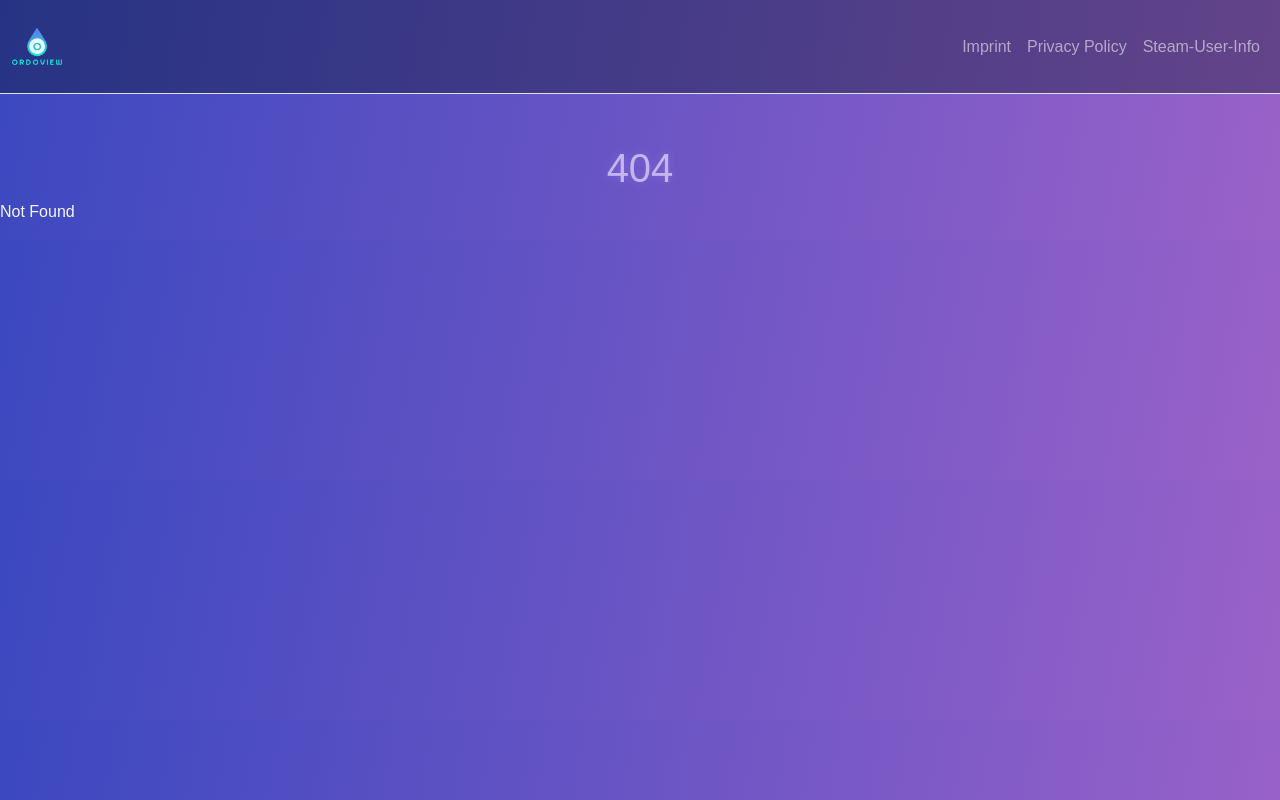
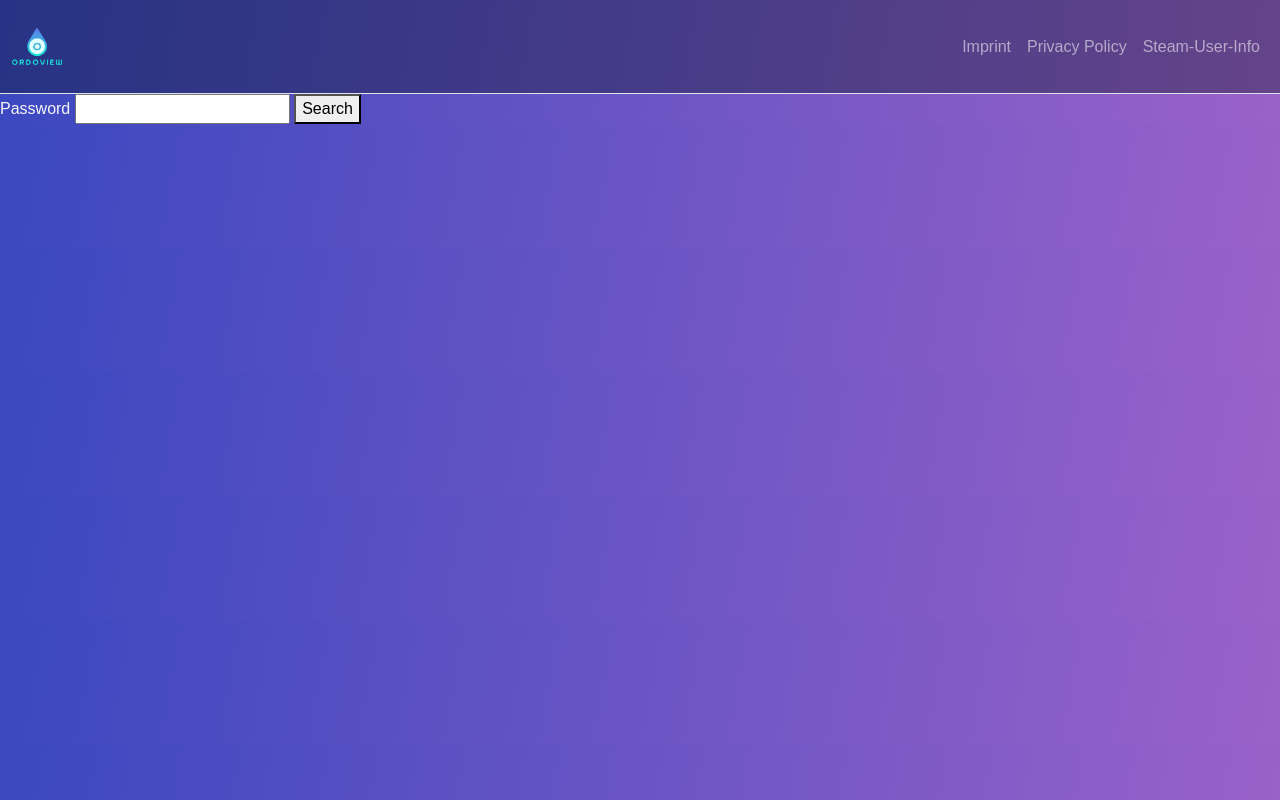
Before and after one commit to Chris42221/OrdoView, a SvelteKit app: page /searchapps in a window 1280 px wide. Before the commit this address had no page. Built offline with nearby package versions, Linux system fonts and the light colour scheme.

Commit message:
Refactor search functionality and update form actions

```diff
--- a/src/routes/+page.server.js
+++ b/src/routes/+page.server.js
@@ -28,7 +28,7 @@ export async function load({ fetch }) {
 
 /** @satisfies {import('./$types').Actions} */
 export const actions = {
-	SearchApps: async (event) => {
+	searchapps: async (event) => {
 		const form = await event.request.formData();
     const appname = form.get("AppName")?.toString();
 
@@ -48,6 +48,6 @@ export const actions = {
       getappresults: GetAppResults
     }
 
-    return{AppSearchResults, success: true, appname: appname};
+    return{AppSearchResults, success: true,};
 	}
 };
--- /dev/null
+++ b/src/routes/searchapps/+page.svelte
@@ -0,0 +1,10 @@
+<script>
+</script>
+
+<form method="POST" action="?/searchapps">
+	<label>
+		Password
+		<input id="AppName" name="AppName" type="text">
+		<button type="submit">Search</button>
+	</label>
+</form>
```
Also changed, not shown: src/routes/+page.svelte (+3 -5 lines).
